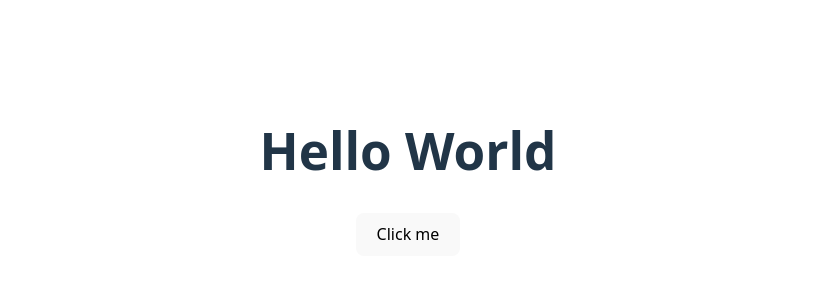
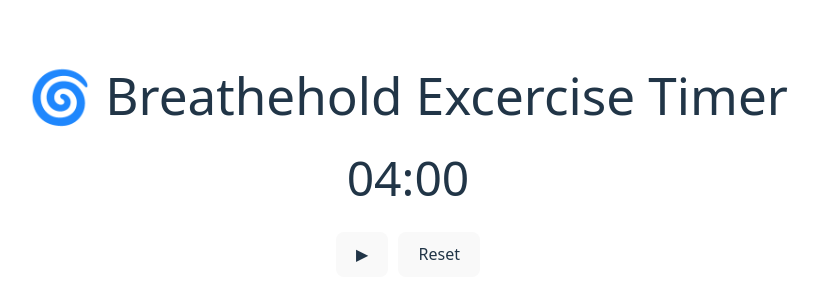
Before and after one commit to zzeordyga/boot-camp, a React (Vite) app: page / in a window 1280 px wide. Shown: the part 228-528 px from the top of the page, without its empty margins (232-1050 px from the left). Built offline with nearby package versions, Linux system fonts and the light colour scheme.

Commit message:
add 2501981560 files

```diff
--- a/index.html
+++ b/index.html
@@ -3,6 +3,7 @@
   <head>
     <meta charset="UTF-8" />
     <link rel="icon" type="image/svg+xml" href="/vite.svg" />
+    <link href="/styles.css" rel="stylesheet">
     <meta name="viewport" content="width=device-width, initial-scale=1.0" />
     <title>Boot Camp</title>
   </head>
--- a/src/main.jsx
+++ b/src/main.jsx
@@ -2,14 +2,17 @@ import React from 'react';
 import ReactDOM from 'react-dom/client';
 import App from './App';
 import './style.css';
+// import './views/2501981560/index.css';
+// import Index
 import { BrowserRouter, Route, Routes } from 'react-router';
+import Index from './views/2501981560';
 
 
 ReactDOM.createRoot(document.getElementById('app')).render(
   <React.StrictMode>
     <BrowserRouter>
       <Routes>
-        <Route path='/' element={<App/>}/>
+        <Route path='/' element={<Index/>}/>
       </Routes>
     </BrowserRouter>
   </React.StrictMode>
--- a/src/style.css
+++ b/src/style.css
@@ -1,3 +1,4 @@
+@import "tailwindcss";
 :root {
   font-family: system-ui, Avenir, Helvetica, Arial, sans-serif;
   line-height: 1.5;
--- /dev/null
+++ b/src/views/2501981560/Index.jsx
@@ -0,0 +1,110 @@
+import React from 'react';
+import './index.css';
+import { useState, useEffect, useRef } from 'react';
+// import { DotLottieReact } from '@lottiefiles/dotlottie-react';
+import * as motion from "motion/react-client"
+import { useAnimation} from "framer-motion";
+
+const Index = () => {
+    const pengali = Math.floor(Math.random() *5) + 1;
+    const [secondsLeft, setSecondsLeft] = useState(pengali * 60);
+    const [isRunning, setIsRunning] = useState(false);
+    const timerRef = useRef(null);
+
+    // Format seconds into mm:ss
+    const formatTime = (secs) => {
+        const minutes = Math.floor(secs / 60);
+        const seconds = secs % 60;
+        return `${minutes.toString().padStart(2, '0')}:${seconds
+        .toString()
+        .padStart(2, '0')}`;
+    };
+
+    useEffect(() => {
+        if (isRunning && timerRef.current === null) {
+        timerRef.current = setInterval(() => {
+            setSecondsLeft((prev) => {
+            if (prev === 0) {
+                clearInterval(timerRef.current);
+                timerRef.current = null;
+                setIsRunning(false);
+                setPlayCount(prev => prev + 1);
+                alert('Congrats! Practice makes perfect!');
+                return 0;
+            }
+            return prev - 1;
+            });
+        }, 1000);
+        }
+
+        return () => {
+        clearInterval(timerRef.current);
+        timerRef.current = null;
+        };
+    }, [isRunning]);
+
+    const [playCount, setPlayCount] = useState(0);
+    const controls = useAnimation();
+
+    const handlePlay = () => {
+        controls.start({
+            opacity: 1,
+            scale: 1,
+            transition: {
+            duration: pengali*600,
+            ease: [0, 0.71, 0.2, 1.01],
+            },
+        })
+        setIsRunning(!isRunning);
+    };
+
+    const handleReset = () => {
+        clearInterval(timerRef.current);
+        timerRef.current = null;
+        setSecondsLeft(pengali * 60);
+        setPlayCount(prev => prev + 1);
+        setIsRunning(false);
+    };
+
+    return (
+        <>
+            <motion.div
+            key={playCount}
+            style={styles.ball}
+            initial={{ opacity: 0, scale: 0.1 }}
+            animate={controls}
+            className='fixed inset-0 -z-10 flex items-center justify-center'
+            />
+
+        <div className='flex flex-col gap-2.5 justify-center relative z-10 '>
+        <h1>🌀 Breathehold Excercise Timer</h1>
+        <div className='text-5xl my-5'>{formatTime(secondsLeft)}</div>
+
+        <div className="flex gap-2.5 justify-center">
+            <button onClick={handlePlay}>
+
+                {isRunning === true?
+                <span>&#9208;</span>
+                :
+                <span>&#9654;</span>}
+
+            </button>
+
+            <button onClick={handleReset}>Reset</button>
+        </div>
+        </div>
+      </>
+    );
+    }
+
+    const styles = {
+        ball : {
+            width: 1000,
+            height: 1000,
+            borderRadius: "50%",
+            background: "#254FBE",
+        },
+
+}
+
+export default Index;
--- /dev/null
+++ b/src/views/2501981560/index.css
@@ -0,0 +1 @@
+@import "tailwindcss";
--- /dev/null
+++ b/vite.config.js
@@ -0,0 +1,8 @@
+import { defineConfig } from 'vite'
+import tailwindcss from '@tailwindcss/vite'
+
+export default defineConfig({
+  plugins: [
+    tailwindcss(),
+  ],
+})
```
Also changed, not shown: package.json (+7 -1 lines), 1 other file (tests, documents, lock files or other folders).
